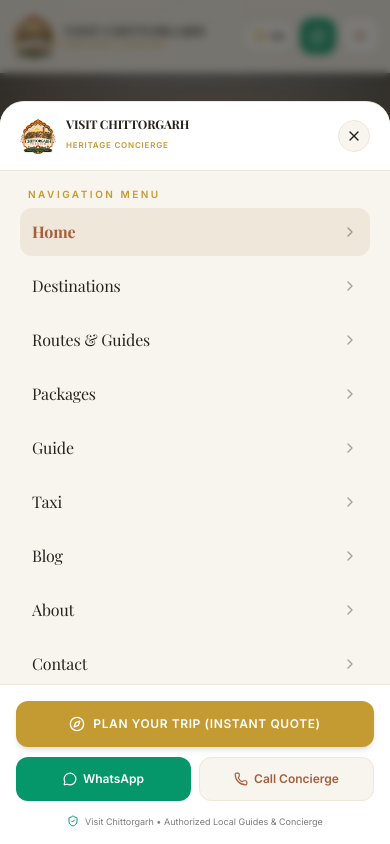
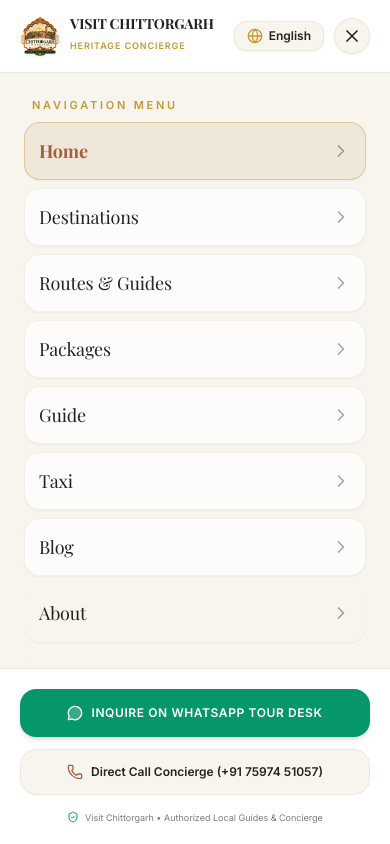
Before and after one commit to Sharmaji2516/chittorgarh-tourism, a React (Vite) app: page / in a window 390 px wide. Both pictures are taken after a click on the button "Toggle navigation menu". Shown: the top 844 px of the page. Built offline with nearby package versions, Linux system fonts and the light colour scheme; a web font is replaced by a local one.

Commit message:
Fix header layout to prevent mobile logo overlap, open hamburger menu full-screen, streamline bottom bar to Call and WhatsApp

```diff
--- a/src/components/FloatingInquiry.jsx
+++ b/src/components/FloatingInquiry.jsx
@@ -18,22 +18,22 @@ const FloatingInquiry = () => {
 
   return (
     <>
-      {/* MOBILE ONLY: Balanced 3-Action Bottom Navigation Bar */}
+      {/* MOBILE ONLY: Balanced 2-Action Bottom Navigation Bar (Call + WhatsApp) */}
       <div
-        className="md:hidden fixed bottom-0 inset-x-0 z-[80] bg-[#FFFDF9]/95 backdrop-blur-xl border-t border-[#E4DAC6] px-2.5 pt-2 pb-[max(0.6rem,env(safe-area-inset-bottom))] shadow-[0_-6px_24px_rgba(37,35,31,0.08)]"
+        className="md:hidden fixed bottom-0 inset-x-0 z-[80] bg-[#FFFDF9]/95 backdrop-blur-xl border-t border-[#E4DAC6] px-3 pt-2 pb-[max(0.6rem,env(safe-area-inset-bottom))] shadow-[0_-6px_24px_rgba(37,35,31,0.08)]"
         role="region"
         aria-label="Quick Contact Actions"
       >
-        <div className="grid grid-cols-3 gap-2 max-w-md mx-auto">
+        <div className="grid grid-cols-2 gap-2.5 max-w-md mx-auto">
           {/* 1. Call Button */}
           <a
             href="tel:+917597451057"
             onClick={() => trackPhoneCallClick('mobile_bottom_bar')}
-            className="h-11 px-2 rounded-2xl bg-white hover:bg-[#F8F5EF] border border-[#E4DAC6] text-[#25231F] text-xs font-bold flex items-center justify-center gap-1.5 shadow-sm active:scale-95 transition-all whitespace-nowrap"
+            className="h-11 px-3 rounded-2xl bg-white hover:bg-[#F8F5EF] border border-[#E4DAC6] text-[#25231F] text-xs font-bold flex items-center justify-center gap-2 shadow-sm active:scale-95 transition-all whitespace-nowrap"
             aria-label="Call Concierge +91 75974 51057"
           >
             <Phone className="w-4 h-4 text-[#A65F3D] shrink-0" />
-            <span>Call</span>
+            <span>Call Concierge</span>
           </a>
 
           {/* 2. WhatsApp Button */}
@@ -42,23 +42,12 @@ const FloatingInquiry = () => {
             target="_blank"
             rel="noopener noreferrer"
             onClick={() => trackWhatsAppClick('mobile_bottom_bar')}
-            className="h-11 px-2 rounded-2xl bg-[#128C7E] hover:bg-[#0f766a] text-white text-xs font-bold flex items-center justify-center gap-1.5 shadow-sm active:scale-95 transition-all whitespace-nowrap"
+            className="h-11 px-3 rounded-2xl bg-[#128C7E] hover:bg-[#0f766a] text-white text-xs font-bold flex items-center justify-center gap-2 shadow-sm active:scale-95 transition-all whitespace-nowrap"
             aria-label="Chat on WhatsApp"
           >
             <WhatsAppIcon className="w-4 h-4 shrink-0" />
-            <span>WhatsApp</span>
+            <span>WhatsApp Us</span>
           </a>
-
-          {/* 3. Plan Trip Button */}
-          <button
-            type="button"
-            onClick={openTripPlanner}
-            className="h-11 px-2 rounded-2xl bg-[#C49A32] hover:bg-[#b08728] text-white text-xs font-bold flex items-center justify-center gap-1.5 shadow-sm active:scale-95 transition-all whitespace-nowrap"
-            aria-label="Plan Your Trip"
-          >
-            <Compass className="w-4 h-4 shrink-0" />
-            <span>Plan Trip</span>
-          </button>
         </div>
       </div>
 
--- a/src/components/Hero.jsx
+++ b/src/components/Hero.jsx
@@ -76,30 +76,22 @@ const Hero = () => {
                         Experience India's largest fort with authorized Mewari historians, curated heritage stays, sanitized private taxi transfers & genuine local hospitality.
                     </motion.p>
 
-                    {/* Prominent CTAs: Touch-friendly on mobile */}
+                    {/* Prominent WhatsApp CTA: Touch-friendly on mobile */}
                     <motion.div
                         initial={{ opacity: 0, y: 20 }}
                         animate={{ opacity: 1, y: 0 }}
                         transition={{ duration: 0.7, delay: 0.4 }}
                         className="flex flex-col sm:flex-row items-stretch sm:items-center justify-center gap-3 w-full max-w-md mx-auto"
                     >
-                        <button
-                            onClick={triggerPlanTrip}
-                            className="w-full sm:w-auto px-6 sm:px-8 py-3.5 sm:py-4 bg-[#C49A32] hover:bg-[#b08728] text-white font-bold uppercase tracking-wider text-xs rounded-2xl shadow-xl hover:scale-105 active:scale-95 transition-all flex items-center justify-center gap-2 border border-[#DFBA5A]/40 min-h-[48px]"
-                        >
-                            <Compass className="w-4 h-4" />
-                            <span>Plan Your Trip</span>
-                        </button>
-
                         <a
                             href={VERIFIED_WA_LINK}
                             target="_blank"
                             rel="noopener noreferrer"
                             onClick={() => trackWhatsAppClick('hero_wa_btn')}
-                            className="w-full sm:w-auto px-6 sm:px-8 py-3.5 sm:py-4 bg-emerald-600 hover:bg-emerald-700 text-white font-bold uppercase tracking-wider text-xs rounded-2xl shadow-xl hover:scale-105 active:scale-95 transition-all flex items-center justify-center gap-2 border border-emerald-400/30 min-h-[48px]"
+                            className="w-full sm:w-auto px-8 py-4 bg-emerald-600 hover:bg-emerald-500 text-white font-bold uppercase tracking-wider text-xs sm:text-sm rounded-2xl shadow-xl hover:scale-105 active:scale-95 transition-all flex items-center justify-center gap-2.5 border border-emerald-400/30 min-h-[48px]"
                         >
-                            <MessageCircle className="w-4 h-4" />
-                            <span>WhatsApp Tour Desk</span>
+                            <MessageCircle className="w-5 h-5 fill-white/20" />
+                            <span>Inquire on WhatsApp Tour Desk</span>
                         </a>
                     </motion.div>
 
--- a/src/components/Navbar.jsx
+++ b/src/components/Navbar.jsx
@@ -110,8 +110,8 @@ const Navbar = () => {
                 <div className="max-w-7xl mx-auto px-3 sm:px-6 lg:px-8">
                     <div className="flex items-center justify-between h-14 sm:h-20 gap-2">
 
-                        {/* Left Section: Back Button (on sub-pages) + Logo */}
-                        <div className="flex items-center gap-1.5 xs:gap-2.5 sm:gap-3 min-w-0">
+                        {/* Left Side: Back Button (on sub-pages) + Logo */}
+                        <div className="flex items-center gap-2 sm:gap-3 min-w-0 flex-1">
                             {!isHome && (
                                 <button
                                     onClick={() => {
@@ -135,17 +135,17 @@ const Navbar = () => {
                             )}
 
                             {/* Logo Section */}
-                            <NavLink to="/" className="flex-shrink min-w-0 flex items-center gap-2 sm:gap-3 group" onClick={() => setIsOpen(false)}>
-                                <div className="w-11 h-11 sm:w-14 sm:h-14 flex items-center justify-center shrink-0 drop-shadow-md group-hover:scale-105 transition-transform">
+                            <NavLink to="/" className="flex items-center gap-2 sm:gap-3 group min-w-0" onClick={() => setIsOpen(false)}>
+                                <div className="w-10 h-10 sm:w-13 sm:h-13 flex items-center justify-center shrink-0 drop-shadow-md group-hover:scale-105 transition-transform">
                                     <img
                                         src="/chittorgarh-tourism-logo.webp"
                                         alt="Visit Chittorgarh Official Heritage Emblem"
-                                        width={56}
-                                        height={56}
+                                        width={52}
+                                        height={52}
                                         className="w-full h-full object-contain filter contrast-105"
                                     />
                                 </div>
-                                <div className="flex flex-col min-w-0 justify-center">
+                                <div className="flex flex-col justify-center min-w-0">
                                     <span className={cn(
                                         "text-[13px] xs:text-base sm:text-xl font-serif font-black tracking-wide leading-tight transition-colors truncate",
                                         (scrolled || !isHome || isOpen) ? "text-[#25231F] group-hover:text-[#A65F3D]" : "text-white group-hover:text-[#DFBA5A] drop-shadow-sm"
@@ -203,21 +203,6 @@ const Navbar = () => {
 
                         {/* Desktop Right Side CTA Buttons */}
                         <div className="hidden lg:flex items-center gap-2.5">
-                            {/* Language Switch */}
-                            <button
-                                onClick={() => changeLanguage(lang === 'en' ? 'hi' : 'en')}
-                                aria-label="Change language"
-                                className={cn(
-                                    "flex items-center gap-1.5 px-3 py-2 rounded-xl text-xs font-bold border transition-colors",
-                                    (scrolled || !isHome)
-                                        ? "border-[#EFE7D9] text-[#25231F]/80 hover:border-[#C49A32] hover:text-[#C49A32] bg-white"
-                                        : "border-white/20 text-white/90 hover:bg-white/10"
-                                )}
-                            >
-                                <Globe className="w-3.5 h-3.5" />
-                                <span className="text-[11px]">{lang === 'en' ? 'हिन्दी' : 'EN'}</span>
-                            </button>
-
                             {/* WhatsApp CTA Button */}
                             <a
                                 href={VERIFIED_WA_LINK}
@@ -229,34 +214,10 @@ const Navbar = () => {
                                 <MessageCircle className="w-4 h-4" />
                                 <span>WhatsApp Us</span>
                             </a>
-
-                            {/* Plan Your Trip Primary CTA */}
-                            <button
-                                onClick={triggerPlanTrip}
-                                className="flex items-center gap-2 px-5 py-2.5 rounded-2xl bg-[#C49A32] hover:bg-[#b08728] text-white text-xs font-bold uppercase tracking-wider shadow-md transition-all hover:scale-105 active:scale-95"
-                            >
-                                <Compass className="w-4 h-4" />
-                                <span>Plan Your Trip</span>
-                            </button>
                         </div>
 
-                        {/* Mobile Header Right Controls: 1-Tap Language + WhatsApp + Menu Toggle */}
-                        <div className="flex items-center gap-1.5 xs:gap-2 xl:hidden shrink-0">
-                            {/* Mobile 1-Tap Language Toggle */}
-                            <button
-                                onClick={() => changeLanguage(lang === 'en' ? 'hi' : 'en')}
-                                aria-label="Change language"
-                                className={cn(
-                                    "px-2 py-1.5 rounded-xl text-[10px] font-bold border flex items-center gap-1 transition-all active:scale-95 shadow-sm",
-                                    (scrolled || !isHome || isOpen)
-                                        ? "bg-white border-[#EFE7D9] text-[#25231F]"
-                                        : "bg-white/20 hover:bg-white/30 border-white/30 text-white backdrop-blur-md"
-                                )}
-                            >
-                                <Globe className="w-3.5 h-3.5 text-[#DFBA5A]" />
-                                <span className="tracking-wide">{lang === 'en' ? 'हिन्दी' : 'EN'}</span>
-                            </button>
-
+                        {/* Mobile Header Right Controls: WhatsApp + Hamburger */}
+                        <div className="flex items-center gap-2 xl:hidden shrink-0">
                             {/* Mobile WhatsApp Quick Icon */}
                             <a
                                 href={VERIFIED_WA_LINK}
@@ -287,7 +248,7 @@ const Navbar = () => {
                 </div>
             </nav>
 
-            {/* FULL-SCREEN DEDICATED MOBILE OVERLAY (Completely independent from nav backdrop-filter) */}
+            {/* FULL-SCREEN DEDICATED MOBILE OVERLAY */}
             <AnimatePresence>
                 {isOpen && (
                     <motion.div
@@ -295,41 +256,52 @@ const Navbar = () => {
                         animate={{ opacity: 1 }}
                         exit={{ opacity: 0 }}
                         transition={{ duration: 0.2 }}
-                        className="xl:hidden fixed inset-0 z-[150] bg-[#25231F]/60 backdrop-blur-sm flex flex-col justify-end"
+                        className="xl:hidden fixed inset-0 z-[150] bg-[#25231F]/70 backdrop-blur-md flex flex-col justify-start"
                         onClick={() => setIsOpen(false)}
                     >
-                        {/* Drawer Sheet */}
+                        {/* Full Screen Menu Sheet */}
                         <motion.div
-                            initial={{ y: '100%' }}
+                            initial={{ y: '-100%' }}
                             animate={{ y: 0 }}
-                            exit={{ y: '100%' }}
+                            exit={{ y: '-100%' }}
                             transition={{ type: 'spring', damping: 28, stiffness: 280 }}
-                            className="w-full bg-[#F8F5EF] rounded-t-3xl border-t border-[#EFE7D9] shadow-2xl flex flex-col max-h-[88vh] overflow-hidden"
+                            className="w-full bg-[#F8F5EF] min-h-screen flex flex-col overflow-hidden"
                             onClick={(e) => e.stopPropagation()}
                         >
                             {/* Drawer Header */}
                             <div className="flex items-center justify-between px-5 py-4 border-b border-[#EFE7D9] bg-white shrink-0">
                                 <div className="flex items-center gap-2.5">
-                                    <div className="w-9 h-9 flex items-center justify-center shrink-0 drop-shadow-sm">
+                                    <div className="w-10 h-10 flex items-center justify-center shrink-0 drop-shadow-sm">
                                         <img src="/chittorgarh-tourism-logo.webp" alt="Visit Chittorgarh" className="w-full h-full object-contain" />
                                     </div>
                                     <div>
-                                        <span className="text-xs font-serif font-black text-[#25231F] block leading-none">VISIT CHITTORGARH</span>
-                                        <span className="text-[8px] uppercase tracking-widest text-[#C49A32] font-bold">Heritage Concierge</span>
+                                        <span className="text-sm font-serif font-black text-[#25231F] block leading-none">VISIT CHITTORGARH</span>
+                                        <span className="text-[9px] uppercase tracking-widest text-[#C49A32] font-bold">Heritage Concierge</span>
                                     </div>
                                 </div>
+                                <div className="flex items-center gap-2.5">
+                                    {/* Language Switcher inside Hamburger Drawer */}
+                                    <button
+                                        onClick={() => changeLanguage(lang === 'en' ? 'hi' : 'en')}
+                                        className="px-3 py-1.5 rounded-xl bg-[#F8F5EF] border border-[#EFE7D9] text-[#25231F] text-xs font-bold flex items-center gap-1.5 active:scale-95 shadow-sm"
+                                        aria-label="Toggle language"
+                                    >
+                                        <Globe className="w-4 h-4 text-[#C49A32]" />
+                                        <span>{lang === 'en' ? 'हिन्दी' : 'English'}</span>
+                                    </button>
                                     <button
                                         onClick={() => setIsOpen(false)}
-                                    className="w-8 h-8 rounded-full bg-[#F8F5EF] border border-[#EFE7D9] flex items-center justify-center text-[#25231F] active:scale-95"
+                                        className="w-9 h-9 rounded-full bg-[#F8F5EF] border border-[#EFE7D9] flex items-center justify-center text-[#25231F] active:scale-95 shadow-sm"
                                         aria-label="Close menu"
                                     >
-                                    <X className="w-4 h-4" />
+                                        <X className="w-5 h-5" />
                                     </button>
                                 </div>
+                            </div>
 
-                            {/* Scrollable Navigation List */}
-                            <div className="overflow-y-auto px-5 py-4 space-y-1.5 flex-1 overscroll-contain">
-                                <span className="text-[10px] font-bold uppercase tracking-[0.25em] text-[#C49A32] px-2 block mb-1">
+                            {/* Scrollable Navigation List: Clean Full-Screen */}
+                            <div className="overflow-y-auto px-6 py-6 space-y-2 flex-1 overscroll-contain">
+                                <span className="text-[11px] font-bold uppercase tracking-[0.25em] text-[#C49A32] px-2 block mb-2">
                                     Navigation Menu
                                 </span>
                                 {navLinks.map((link) => {
@@ -339,10 +311,10 @@ const Navbar = () => {
                                                 key={link.name}
                                                 href={link.href}
                                                 onClick={(e) => handleAnchorClick(e, link.href)}
-                                                className="flex items-center justify-between p-3 rounded-xl font-serif text-base text-[#25231F] hover:bg-[#EFE7D9] active:bg-[#EFE7D9] transition-colors"
+                                                className="flex items-center justify-between p-3.5 rounded-2xl font-serif text-lg text-[#25231F] hover:bg-white active:bg-white shadow-sm border border-transparent hover:border-[#EFE7D9] transition-all"
                                             >
                                                 <span>{link.name}</span>
-                                                <ChevronRight className="w-4 h-4 text-[#25231F]/40" />
+                                                <ChevronRight className="w-5 h-5 text-[#25231F]/40" />
                                             </a>
                                         );
                                     }
@@ -353,50 +325,46 @@ const Navbar = () => {
                                             to={link.href}
                                             onClick={() => setIsOpen(false)}
                                             className={({ isActive }) => cn(
-                                                "flex items-center justify-between p-3 rounded-xl font-serif text-base transition-colors",
+                                                "flex items-center justify-between p-3.5 rounded-2xl font-serif text-lg transition-all shadow-sm border",
                                                 isActive
-                                                    ? "bg-[#EFE7D9] text-[#A65F3D] font-bold"
-                                                    : "text-[#25231F] hover:bg-[#EFE7D9] active:bg-[#EFE7D9]"
+                                                    ? "bg-[#EFE7D9] text-[#A65F3D] font-bold border-[#C49A32]/40"
+                                                    : "text-[#25231F] bg-white/70 hover:bg-white active:bg-white border-[#EFE7D9]/60"
                                             )}
                                         >
                                             <span>{link.name}</span>
-                                            <ChevronRight className="w-4 h-4 text-[#25231F]/40" />
+                                            <ChevronRight className="w-5 h-5 text-[#25231F]/40" />
                                         </NavLink>
                                     );
                                 })}
                             </div>
 
                             {/* Fixed Action Footer inside Drawer */}
-                            <div className="p-4 bg-white border-t border-[#EFE7D9] space-y-2.5 shrink-0">
-                                <button
-                                    onClick={triggerPlanTrip}
-                                    className="w-full py-3.5 bg-[#C49A32] hover:bg-[#b08728] text-white rounded-xl font-bold uppercase tracking-wider text-xs flex items-center justify-center gap-2 shadow-md active:scale-95 transition-transform min-h-[46px]"
-                                >
-                                    <Compass className="w-4 h-4" />
-                                    Plan Your Trip (Instant Quote)
-                                </button>
-
-                                <div className="grid grid-cols-2 gap-2">
+                            <div className="p-5 bg-white border-t border-[#EFE7D9] space-y-3 shrink-0 pb-[max(1.25rem,env(safe-area-inset-bottom))]">
                                 <a
                                     href={VERIFIED_WA_LINK}
                                     target="_blank"
                                     rel="noopener noreferrer"
-                                        onClick={() => trackWhatsAppClick('drawer_quick_wa')}
-                                        className="py-2.5 px-3 bg-emerald-600 text-white rounded-xl font-bold text-xs flex items-center justify-center gap-1.5 active:scale-95 min-h-[44px]"
+                                    onClick={() => {
+                                        trackWhatsAppClick('drawer_quick_wa');
+                                        setIsOpen(false);
+                                    }}
+                                    className="w-full py-3.5 bg-emerald-600 hover:bg-emerald-700 text-white rounded-2xl font-bold uppercase tracking-wider text-xs flex items-center justify-center gap-2 shadow-md active:scale-95 transition-transform min-h-[48px]"
                                 >
-                                        <MessageCircle className="w-3.5 h-3.5" />
-                                        <span>WhatsApp</span>
+                                    <MessageCircle className="w-4 h-4 fill-white/20" />
+                                    <span>Inquire on WhatsApp Tour Desk</span>
                                 </a>
 
                                 <a
                                     href="tel:+917597451057"
-                                        onClick={() => trackPhoneCallClick('drawer_call')}
-                                        className="py-2.5 px-3 bg-[#F8F5EF] border border-[#EFE7D9] text-[#A65F3D] rounded-xl font-bold text-xs flex items-center justify-center gap-1.5 active:scale-95 min-h-[44px]"
+                                    onClick={() => {
+                                        trackPhoneCallClick('drawer_call');
+                                        setIsOpen(false);
+                                    }}
+                                    className="w-full py-3 px-4 bg-[#F8F5EF] border border-[#EFE7D9] text-[#25231F] rounded-2xl font-bold text-xs flex items-center justify-center gap-2 active:scale-95 min-h-[46px]"
                                 >
-                                        <Phone className="w-3.5 h-3.5" />
-                                        <span>Call Concierge</span>
+                                    <Phone className="w-4 h-4 text-[#A65F3D]" />
+                                    <span>Direct Call Concierge (+91 75974 51057)</span>
                                 </a>
-                                </div>
 
                                 <div className="flex items-center justify-center gap-1.5 text-[9px] text-[#25231F]/60 pt-1">
                                     <ShieldCheck className="w-3 h-3 text-emerald-600" />
```
Also changed, not shown: src/components/Footer.jsx (+6 -32 lines). Lines whose indentation alone changed are shown as unchanged.
